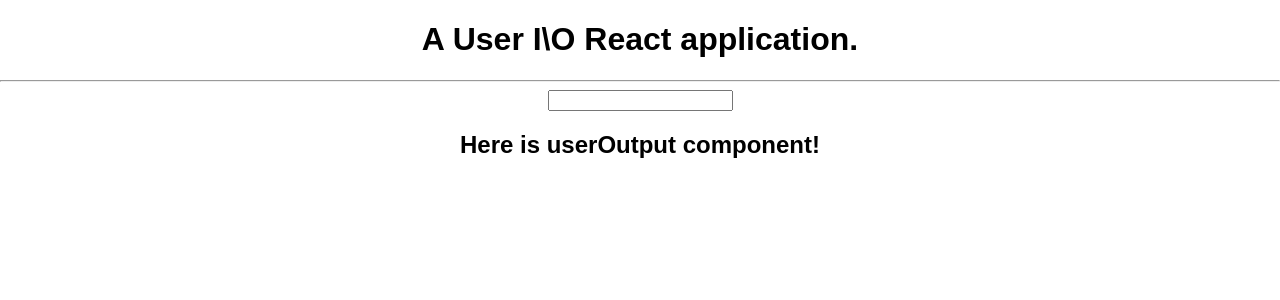
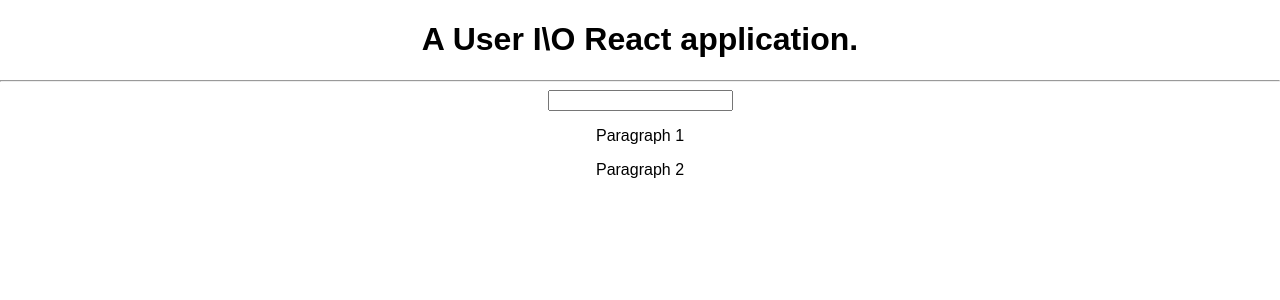
Before and after one commit to artemdwo/react-user-io-tested, a React (Create React App) app: page / in a window 1280 px wide. Shown: the top 300 px of the page. Built offline with nearby package versions, Linux system fonts and the light colour scheme.

Commit message:
[UPDATE] UserOutput two paragraphs (code + test)

```diff
--- a/src/UserOutput/UserOutput.js
+++ b/src/UserOutput/UserOutput.js
@@ -8,7 +8,8 @@ import './UserOutput.css'
 const userOutput = () => {
     return (
         <div className="UserOutput">
-            <h2>Here is userOutput component!</h2>
+            <p>Paragraph 1</p>
+            <p>Paragraph 2</p>
         </div>
     )
 }
```
Also changed, not shown: 1 other file (tests, documents, lock files or other folders).
